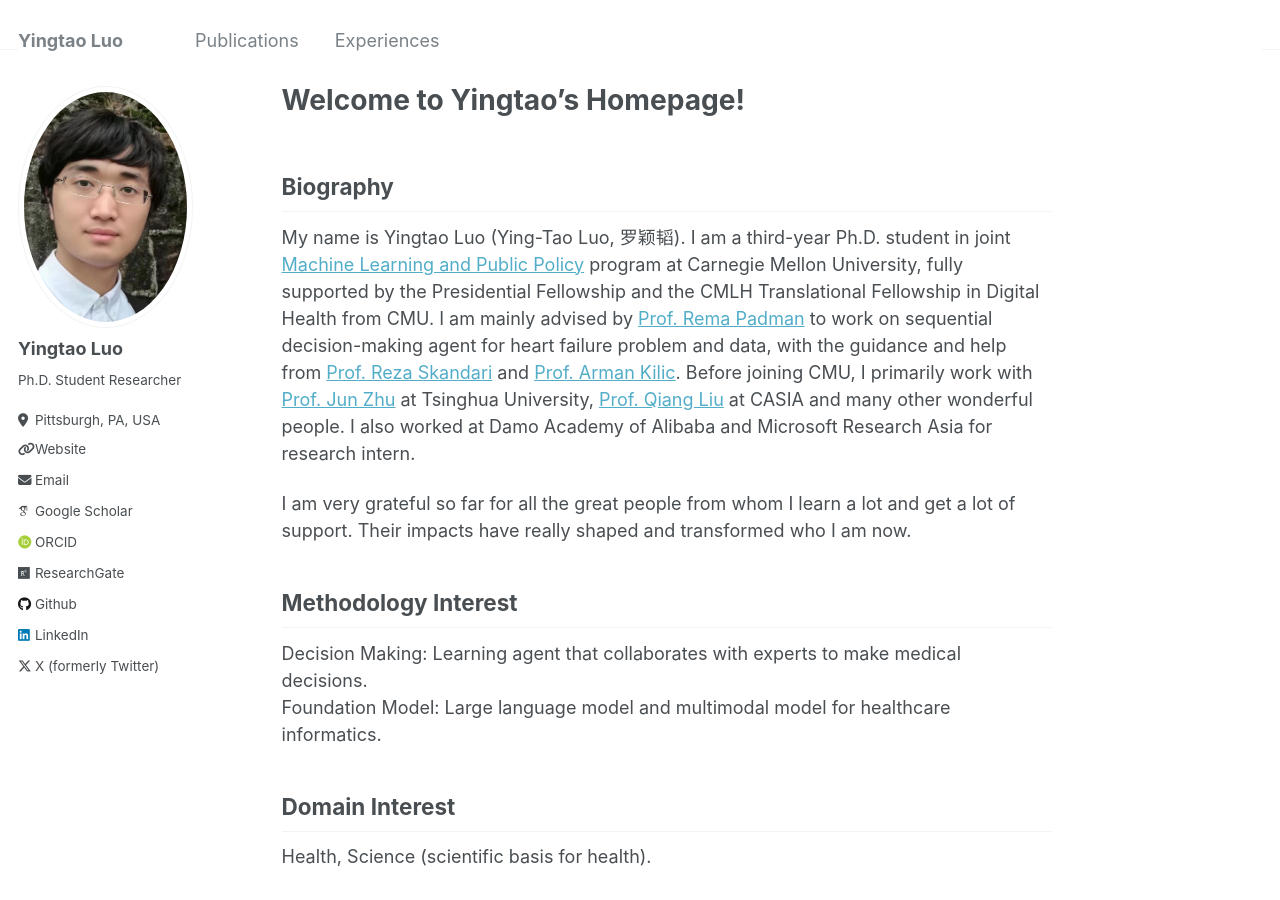
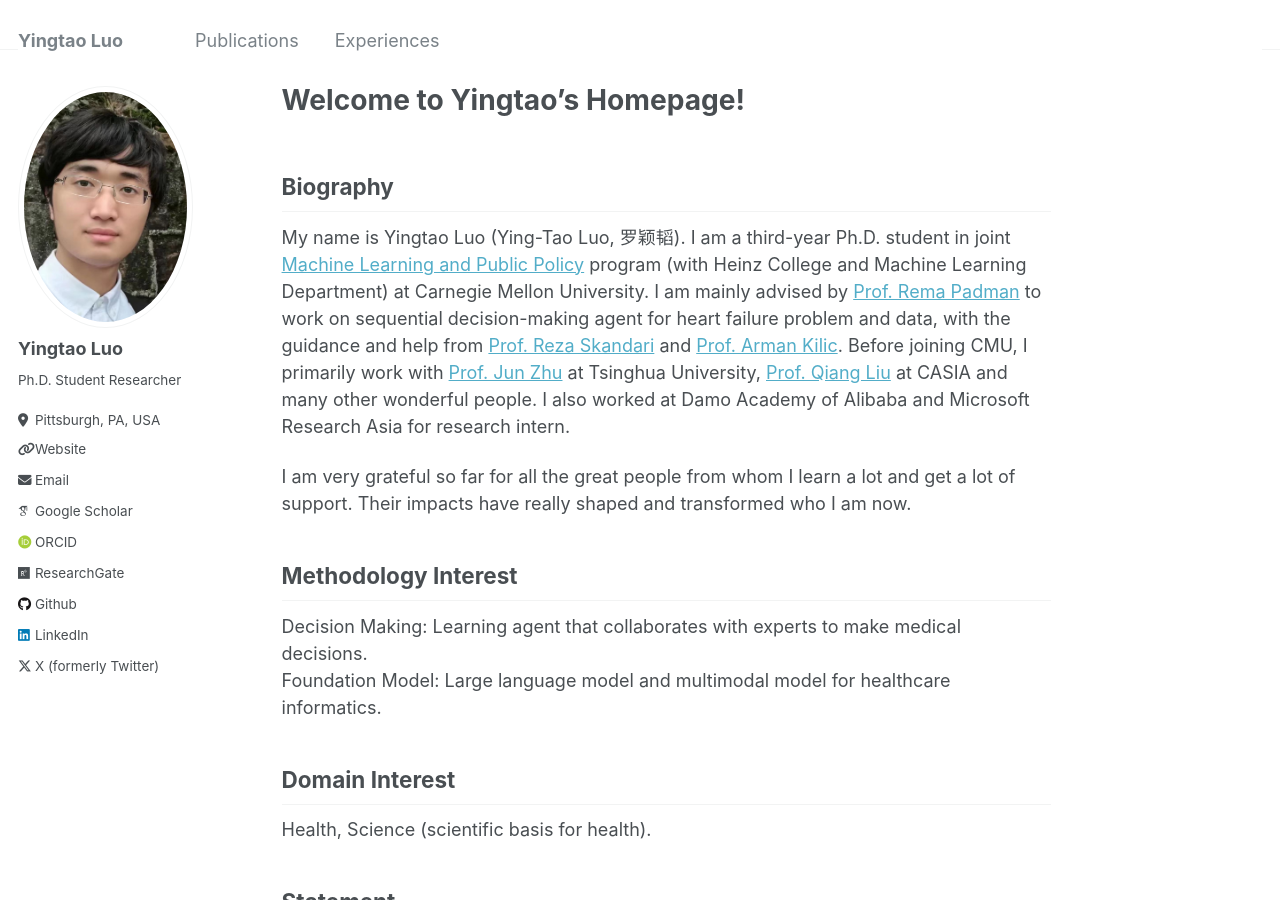
Before and after one commit to yingtaoluo/yingtaoluo.github.io, a Jekyll site: the page built from _pages/about.md, in a window 1280 px wide and 900 px high. Built offline with Jekyll 4.4.1, drawn with Linux system fonts in a browser that asks for light colours; some web fonts are replaced.

Commit message:
Update about.md

```diff
--- a/_pages/about.md
+++ b/_pages/about.md
@@ -9,7 +9,7 @@ redirect_from:
 ---
 
 ## Biography
-My name is Yingtao Luo (Ying-Tao Luo, 罗颖韬). I am a third-year Ph.D. student in joint [Machine Learning and Public Policy](https://www.ml.cmu.edu/people/phd-students.html) program at Carnegie Mellon University, fully supported by the Presidential Fellowship and the CMLH Translational Fellowship in Digital Health from CMU. I am mainly advised by [Prof. Rema Padman](https://www.heinz.cmu.edu/faculty-research/profiles/padman-rema) to work on sequential decision-making agent for heart failure problem and data, with the guidance and help from [Prof. Reza Skandari](https://profiles.imperial.ac.uk/r.skandari) and [Prof. Arman Kilic](https://providers.muschealth.org/sc/charleston/arman-kilic-md). Before joining CMU, I primarily work with [Prof. Jun Zhu](https://ml.cs.tsinghua.edu.cn/~jun/index.shtml) at Tsinghua University, [Prof. Qiang Liu](https://john-qiangliu.tech/) at CASIA and many other wonderful people. I also worked at Damo Academy of Alibaba and Microsoft Research Asia for research intern.
+My name is Yingtao Luo (Ying-Tao Luo, 罗颖韬). I am a third-year Ph.D. student in joint [Machine Learning and Public Policy](https://www.ml.cmu.edu/people/phd-students.html) program (with Heinz College and Machine Learning Department) at Carnegie Mellon University. I am mainly advised by [Prof. Rema Padman](https://www.heinz.cmu.edu/faculty-research/profiles/padman-rema) to work on sequential decision-making agent for heart failure problem and data, with the guidance and help from [Prof. Reza Skandari](https://profiles.imperial.ac.uk/r.skandari) and [Prof. Arman Kilic](https://providers.muschealth.org/sc/charleston/arman-kilic-md). Before joining CMU, I primarily work with [Prof. Jun Zhu](https://ml.cs.tsinghua.edu.cn/~jun/index.shtml) at Tsinghua University, [Prof. Qiang Liu](https://john-qiangliu.tech/) at CASIA and many other wonderful people. I also worked at Damo Academy of Alibaba and Microsoft Research Asia for research intern.
 
 I am very grateful so far for all the great people from whom I learn a lot and get a lot of support. Their impacts have really shaped and transformed who I am now.
 
```
